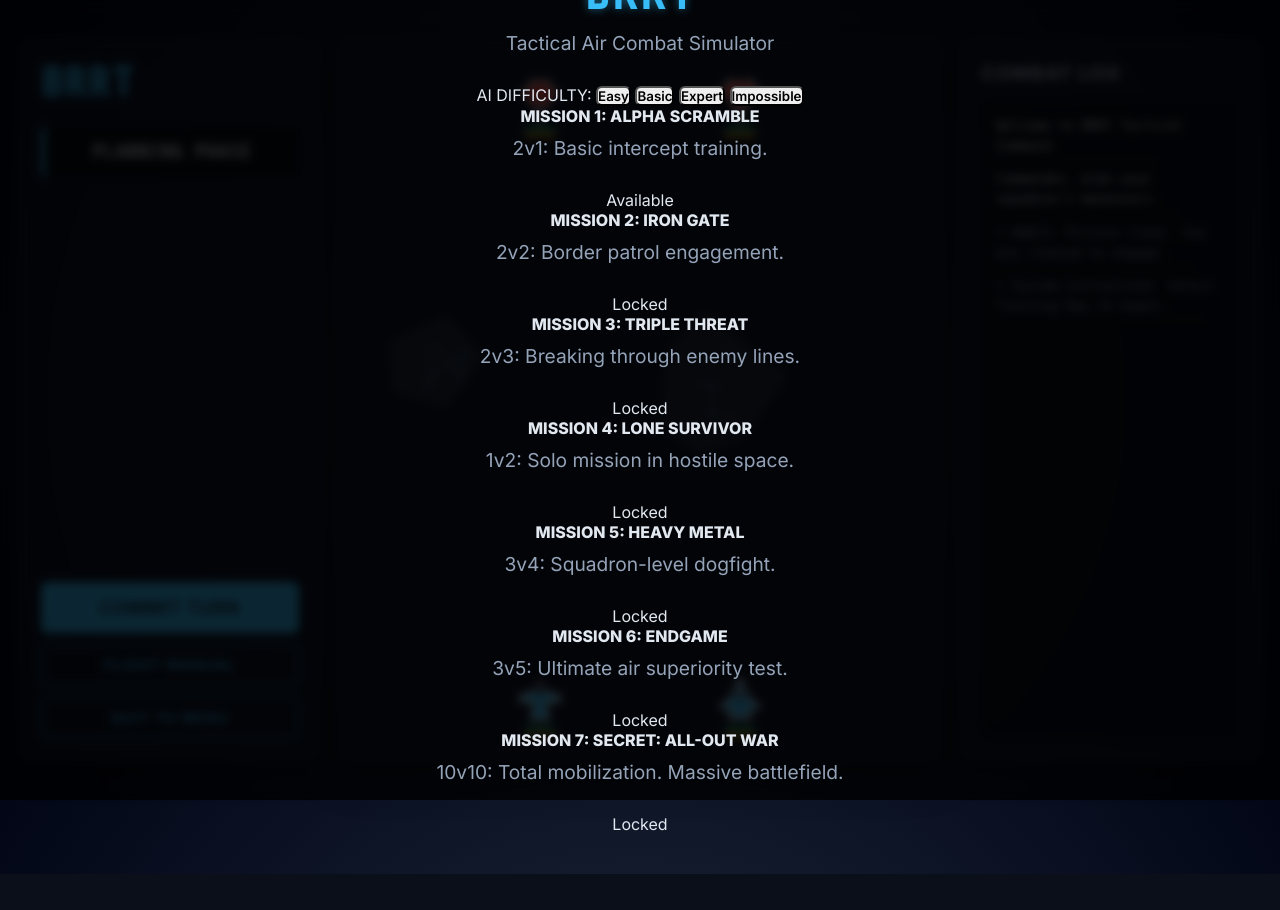
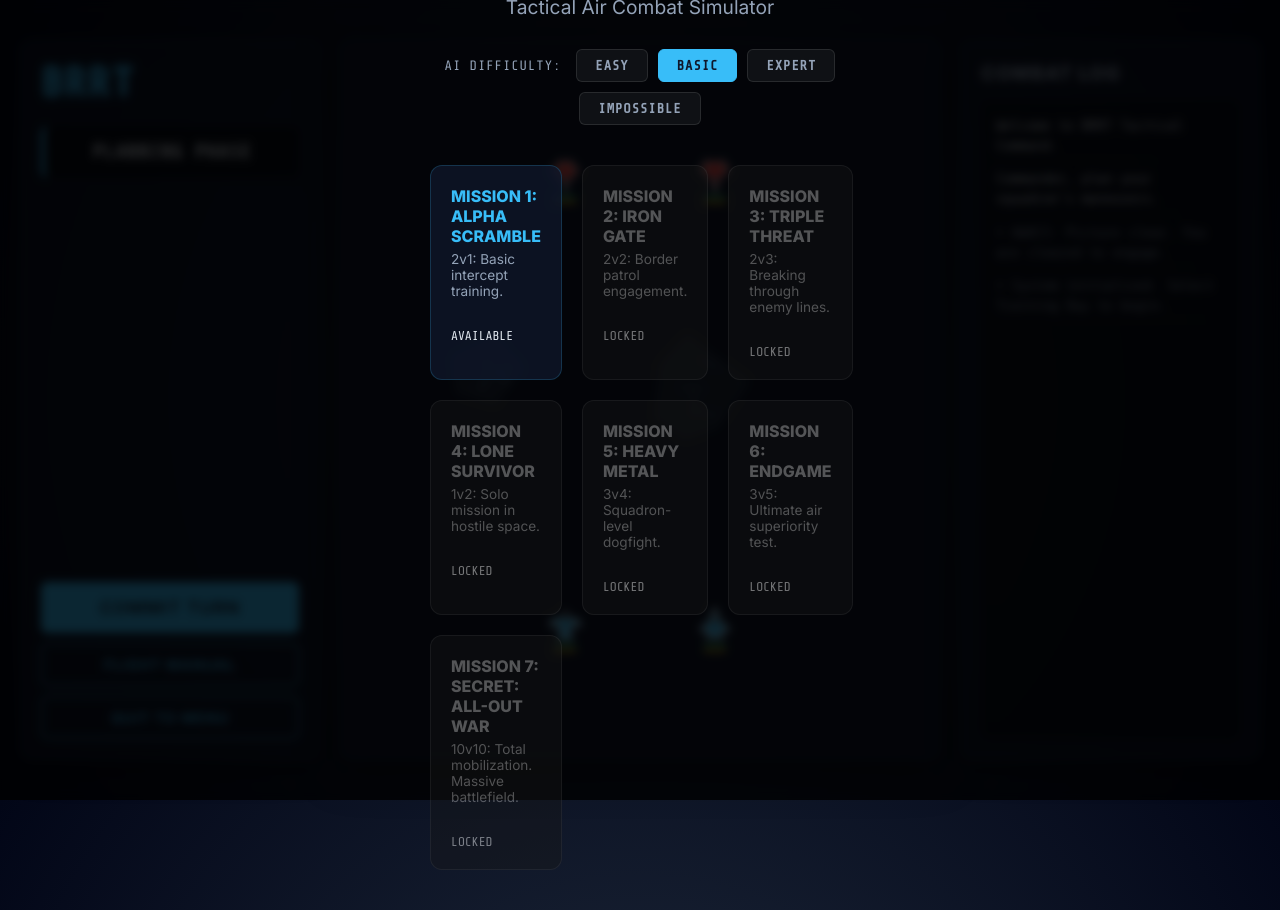
Before and after one commit to Abro1573/brrrt, a plain HTML site: page index.html in a window 1280 px wide. Before the commit the page ends 874 px from the top, so only its background shows below. Drawn offline with nearby package versions, Linux system fonts and the light colour scheme.

Commit message:
Update style.css

```diff
--- a/style.css
+++ b/style.css
@@ -230,7 +230,14 @@ button:disabled { opacity: 0.5; cursor: not-allowed; }
     background: #0f172a;
 }
 
-canvas { cursor: crosshair; }
+canvas {
+    cursor: crosshair;
+    max-width: 100%;
+    max-height: 85vh;
+    object-fit: contain;
+    display: block;
+    margin: 0 auto;
+}
 
 .log-container {
     flex-grow: 1;
@@ -275,3 +282,120 @@ canvas { cursor: crosshair; }
     20% { opacity: 1; transform: translate(-50%, -80%) scale(1.2); }
     100% { opacity: 0; transform: translate(-50%, -150%) scale(1); }
 }
+
+.mission-grid {
+    display: grid;
+    grid-template-columns: repeat(3, 1fr);
+    gap: 20px;
+    margin-top: 40px;
+    max-width: 1000px;
+}
+
+.mission-card {
+    background: rgba(15, 23, 42, 0.8);
+    border: 1px solid var(--panel-border);
+    border-radius: 12px;
+    padding: 20px;
+    cursor: pointer;
+    transition: all 0.3s ease;
+    text-align: left;
+}
+
+.mission-card:hover:not(.locked) {
+    transform: translateY(-5px);
+    border-color: var(--accent-player);
+    box-shadow: 0 0 20px rgba(56, 189, 248, 0.2);
+}
+
+.mission-card.locked {
+    opacity: 0.5;
+    cursor: not-allowed;
+    filter: grayscale(1);
+}
+
+.mission-card h3 { color: var(--accent-player); margin-bottom: 5px; }
+.mission-card p { font-size: 0.85rem; color: var(--text-secondary); }
+.mission-card .status {
+    margin-top: 15px;
+    font-family: var(--font-mono);
+    font-size: 0.8rem;
+    text-transform: uppercase;
+}
+
+.tutorial-content {
+    max-width: 800px !important;
+}
+
+.tutorial-grid {
+    display: grid;
+    grid-template-columns: repeat(2, 1fr);
+    gap: 15px;
+    text-align: left;
+    margin-top: 20px;
+}
+
+.tut-item {
+    background: rgba(0,0,0,0.3);
+    padding: 12px;
+    border-radius: 8px;
+    border-left: 3px solid var(--accent-player);
+}
+
+.tut-item h3 { font-size: 0.9rem; margin-bottom: 4px; }
+.tut-item p { font-size: 0.8rem; color: var(--text-secondary); }
+
+.difficulty-bar {
+    display: flex;
+    align-items: center;
+    justify-content: center;
+    gap: 10px;
+    margin-bottom: 10px;
+    flex-wrap: wrap;
+}
+
+.diff-label {
+    font-family: var(--font-mono);
+    color: var(--text-secondary);
+    font-size: 0.85rem;
+    letter-spacing: 1px;
+    margin-right: 5px;
+}
+
+.diff-btn {
+    background: rgba(255,255,255,0.05);
+    color: var(--text-secondary);
+    border: 1px solid rgba(255,255,255,0.1);
+    padding: 8px 18px;
+    font-family: var(--font-mono);
+    font-size: 0.85rem;
+    text-transform: uppercase;
+    letter-spacing: 1px;
+    border-radius: 6px;
+    cursor: pointer;
+    transition: all 0.2s ease;
+}
+
+.diff-btn:hover {
+    border-color: var(--accent-player);
+    color: var(--text-primary);
+    background: rgba(56, 189, 248, 0.1);
+}
+
+.diff-btn.active {
+    background: var(--accent-player);
+    color: #0f172a;
+    border-color: var(--accent-player);
+    font-weight: 700;
+}
+
+.diff-btn[data-diff="impossible"].active {
+    background: var(--accent-enemy);
+    border-color: var(--accent-enemy);
+    box-shadow: 0 0 12px rgba(239, 68, 68, 0.4);
+}
+
+.diff-btn[data-diff="expert"].active {
+    background: var(--accent-warning);
+    border-color: var(--accent-warning);
+    box-shadow: 0 0 12px rgba(245, 158, 11, 0.4);
+}
```
